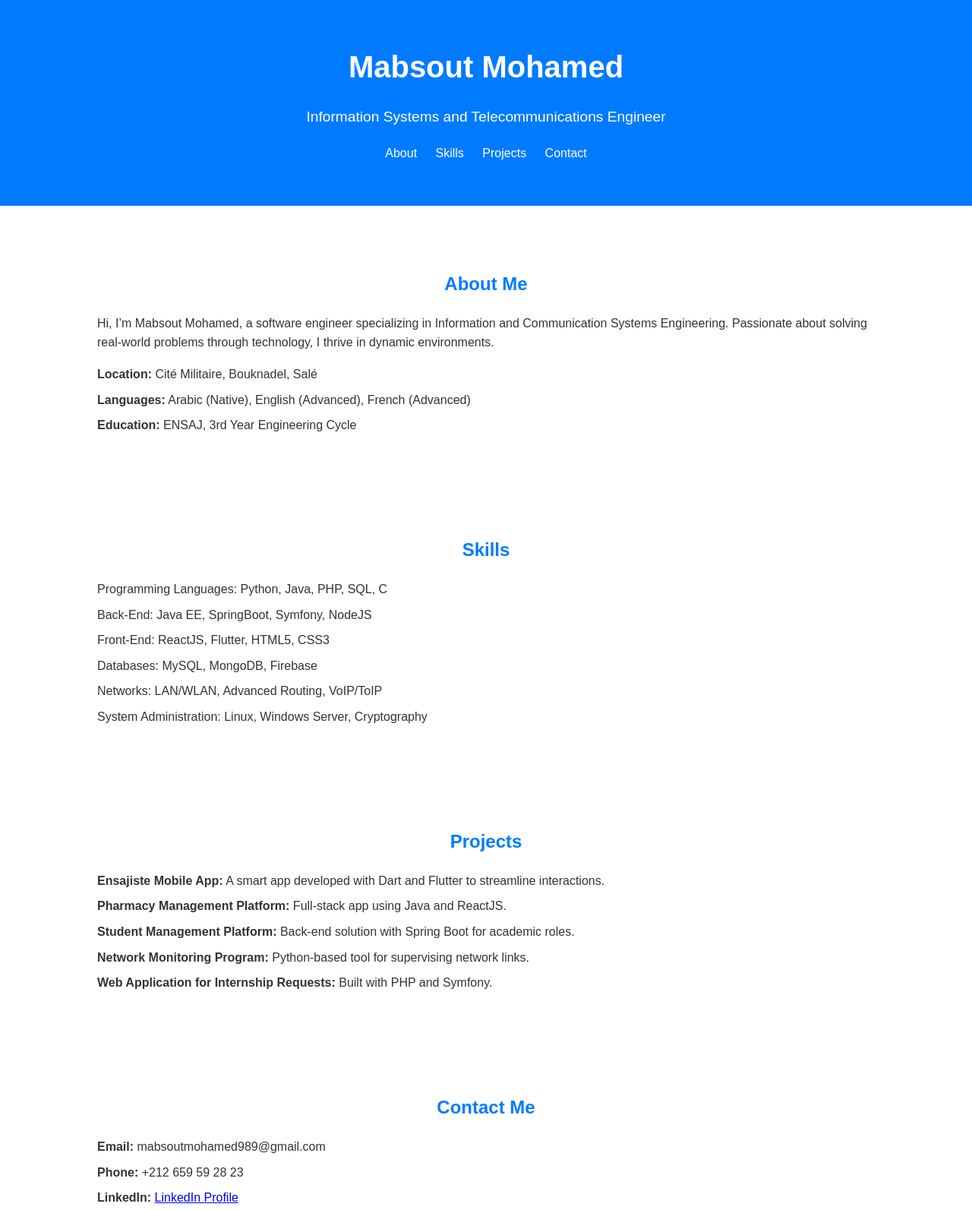
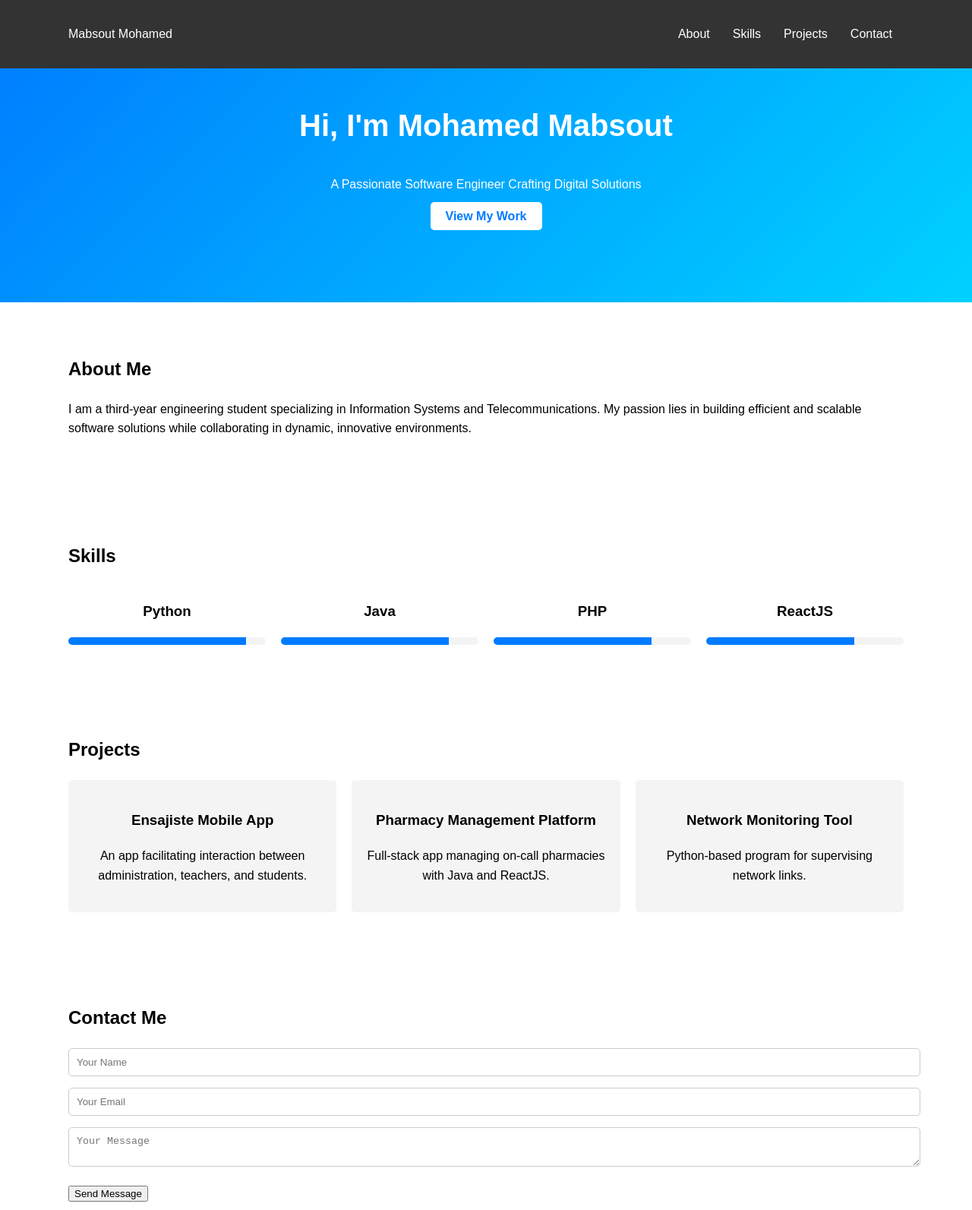
Before and after one commit to mohamedmabsout/mabsout-mohamed-portfolio, a plain HTML site: page index.html in a window 1280 px wide. Shown: the top 1593 px of the page at 76% size. Drawn offline with Linux system fonts and the light colour scheme.

Commit message:
Add files via upload

```diff
--- a/index.html
+++ b/index.html
@@ -3,90 +3,99 @@
 <head>
   <meta charset="UTF-8">
   <meta name="viewport" content="width=device-width, initial-scale=1.0">
-  <title>Mabsout Mohamed Portfolio</title>
+  <title>Mabsout Mohamed | Portfolio</title>
   <link rel="stylesheet" href="styles.css">
+  <script src="scripts.js" defer></script>
 </head>
 <body>
   <header>
-    <div class="container">
-      <h1>Mabsout Mohamed</h1>
-      <p>Information Systems and Telecommunications Engineer</p>
+    <div class="navbar">
+      <div class="logo">Mabsout Mohamed</div>
       <nav>
-        <a href="#about">About</a>
-        <a href="#skills">Skills</a>
-        <a href="#projects">Projects</a>
-        <a href="#contact">Contact</a>
+        <ul>
+          <li><a href="#about">About</a></li>
+          <li><a href="#skills">Skills</a></li>
+          <li><a href="#projects">Projects</a></li>
+          <li><a href="#contact">Contact</a></li>
+        </ul>
       </nav>
     </div>
   </header>
 
+  <section id="hero">
+    <div class="hero-container">
+      <h1>Hi, I'm Mohamed Mabsout</h1>
+      <p>A Passionate Software Engineer Crafting Digital Solutions</p>
+      <a href="#projects" class="cta">View My Work</a>
+    </div>
+  </section>
+
   <section id="about">
     <div class="container">
       <h2>About Me</h2>
-      <p>
-        Hi, I’m Mabsout Mohamed, a software engineer specializing in Information and Communication Systems Engineering.
-        Passionate about solving real-world problems through technology, I thrive in dynamic environments.
-      </p>
-      <ul>
-        <li><strong>Location:</strong> Cité Militaire, Bouknadel, Salé</li>
-        <li><strong>Languages:</strong> Arabic (Native), English (Advanced), French (Advanced)</li>
-        <li><strong>Education:</strong> ENSAJ, 3rd Year Engineering Cycle</li>
-      </ul>
+      <p>I am a third-year engineering student specializing in Information Systems and Telecommunications. My passion lies in building efficient and scalable software solutions while collaborating in dynamic, innovative environments.</p>
     </div>
   </section>
 
   <section id="skills">
     <div class="container">
       <h2>Skills</h2>
-      <ul>
-        <li>Programming Languages: Python, Java, PHP, SQL, C</li>
-        <li>Back-End: Java EE, SpringBoot, Symfony, NodeJS</li>
-        <li>Front-End: ReactJS, Flutter, HTML5, CSS3</li>
-        <li>Databases: MySQL, MongoDB, Firebase</li>
-        <li>Networks: LAN/WLAN, Advanced Routing, VoIP/ToIP</li>
-        <li>System Administration: Linux, Windows Server, Cryptography</li>
-      </ul>
+      <div class="skills-grid">
+        <div class="skill">
+          <h3>Python</h3>
+          <div class="progress"><div class="progress-bar" style="width: 90%;"></div></div>
+        </div>
+        <div class="skill">
+          <h3>Java</h3>
+          <div class="progress"><div class="progress-bar" style="width: 85%;"></div></div>
+        </div>
+        <div class="skill">
+          <h3>PHP</h3>
+          <div class="progress"><div class="progress-bar" style="width: 80%;"></div></div>
+        </div>
+        <div class="skill">
+          <h3>ReactJS</h3>
+          <div class="progress"><div class="progress-bar" style="width: 75%;"></div></div>
+        </div>
+      </div>
     </div>
   </section>
 
   <section id="projects">
     <div class="container">
       <h2>Projects</h2>
-      <ul>
-        <li>
-          <strong>Ensajiste Mobile App:</strong> A smart app developed with Dart and Flutter to streamline interactions.
-        </li>
-        <li>
-          <strong>Pharmacy Management Platform:</strong> Full-stack app using Java and ReactJS.
-        </li>
-        <li>
-          <strong>Student Management Platform:</strong> Back-end solution with Spring Boot for academic roles.
-        </li>
-        <li>
-          <strong>Network Monitoring Program:</strong> Python-based tool for supervising network links.
-        </li>
-        <li>
-          <strong>Web Application for Internship Requests:</strong> Built with PHP and Symfony.
-        </li>
-      </ul>
+      <div class="project-grid">
+        <div class="project-card">
+          <h3>Ensajiste Mobile App</h3>
+          <p>An app facilitating interaction between administration, teachers, and students.</p>
+        </div>
+        <div class="project-card">
+          <h3>Pharmacy Management Platform</h3>
+          <p>Full-stack app managing on-call pharmacies with Java and ReactJS.</p>
+        </div>
+        <div class="project-card">
+          <h3>Network Monitoring Tool</h3>
+          <p>Python-based program for supervising network links.</p>
+        </div>
+      </div>
     </div>
   </section>
 
   <section id="contact">
     <div class="container">
       <h2>Contact Me</h2>
-      <ul>
-        <li><strong>Email:</strong> mabsoutmohamed989@gmail.com</li>
-        <li><strong>Phone:</strong> +212 659 59 28 23</li>
-        <li><strong>LinkedIn:</strong> <a href="#">LinkedIn Profile</a></li>
-        <li><strong>GitHub:</strong> <a href="#">GitHub Profile</a></li>
-      </ul>
+      <form id="contact-form">
+        <input type="text" placeholder="Your Name" required>
+        <input type="email" placeholder="Your Email" required>
+        <textarea placeholder="Your Message" required></textarea>
+        <button type="submit">Send Message</button>
+      </form>
     </div>
   </section>
 
   <footer>
     <div class="container">
-      <p>&copy; 2024 Mabsout Mohamed. All rights reserved.</p>
+      <p>&copy; 2024 Mabsout Mohamed. All Rights Reserved.</p>
     </div>
   </footer>
 </body>
--- a/styles.css
+++ b/styles.css
@@ -1,65 +1,109 @@
+/* Global Styles */
 body {
-    font-family: Arial, sans-serif;
-    line-height: 1.6;
+    font-family: 'Arial', sans-serif;
     margin: 0;
     padding: 0;
-    color: #333;
+    line-height: 1.6;
   }
 
   header {
-    background: #007bff;
+    background: #333;
     color: white;
-    padding: 1.5rem 0;
+    padding: 1rem 0;
+    position: fixed;
+    width: 100%;
+    z-index: 1000;
+  }
+
+  .navbar {
+    display: flex;
+    justify-content: space-between;
+    align-items: center;
+    max-width: 1100px;
+    margin: auto;
+  }
+
+  .navbar ul {
+    list-style: none;
+    display: flex;
+  }
+
+  .navbar ul li {
+    margin: 0 15px;
+  }
+
+  .navbar ul li a {
+    text-decoration: none;
+    color: white;
+  }
+
+  #hero {
+    background: linear-gradient(135deg, #007bff, #00d2ff);
+    color: white;
+    text-align: center;
+    padding: 100px 20px;
+  }
+
+  .hero-container h1 {
+    font-size: 2.5rem;
+  }
+
+  .hero-container .cta {
+    background: white;
+    color: #007bff;
+    padding: 10px 20px;
+    text-decoration: none;
+    border-radius: 5px;
+    font-weight: bold;
+  }
+
+  /* About Section */
+  .container {
+    max-width: 1100px;
+    margin: auto;
+    padding: 50px 20px;
+  }
+
+  #skills .skills-grid {
+    display: grid;
+    grid-template-columns: repeat(auto-fit, minmax(200px, 1fr));
+    gap: 20px;
+  }
+
+  .skill {
     text-align: center;
   }
 
-  header h1 {
-    margin: 0;
-    font-size: 2.5rem;
+  .progress {
+    background: #f4f4f4;
+    border-radius: 5px;
+    overflow: hidden;
   }
 
-  header p {
-    font-size: 1.2rem;
+  .progress-bar {
+    background: #007bff;
+    height: 10px;
   }
 
-  nav a {
-    color: white;
-    text-decoration: none;
-    margin: 0 10px;
+  /* Project Cards */
+  .project-grid {
+    display: grid;
+    grid-template-columns: repeat(auto-fit, minmax(300px, 1fr));
+    gap: 20px;
   }
 
-  nav a:hover {
-    text-decoration: underline;
+  .project-card {
+    background: #f4f4f4;
+    padding: 20px;
+    border-radius: 5px;
+    text-align: center;
   }
 
-  .container {
-    width: 80%;
-    margin: auto;
-    overflow: hidden;
-    padding: 2rem 0;
+  /* Contact Form */
+  form input, form textarea {
+    width: 100%;
+    margin-bottom: 15px;
+    padding: 10px;
+    border: 1px solid #ccc;
+    border-radius: 5px;
   }
-
-  section {
-    margin: 2rem 0;
-  }
-
-  section h2 {
-    text-align: center;
-    color: #007bff;
-  }
-
-  ul {
-    list-style: none;
-    padding: 0;
-  }
-
-  ul li {
-    margin: 0.5rem 0;
-  }
-
-  footer {
-    text-align: center;
-    padding: 1rem 0;
-    background: #f4f4f4;
-    margin-top: 2rem;
-  }
```
